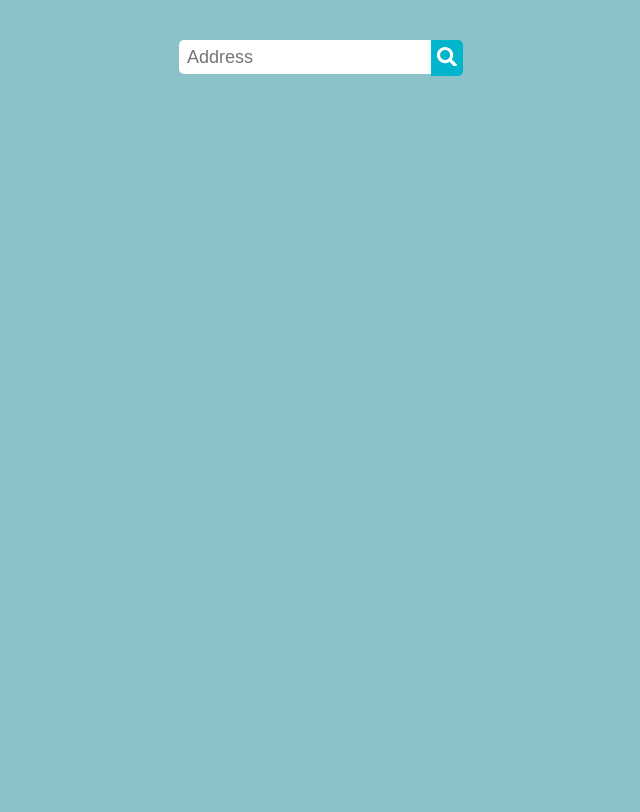
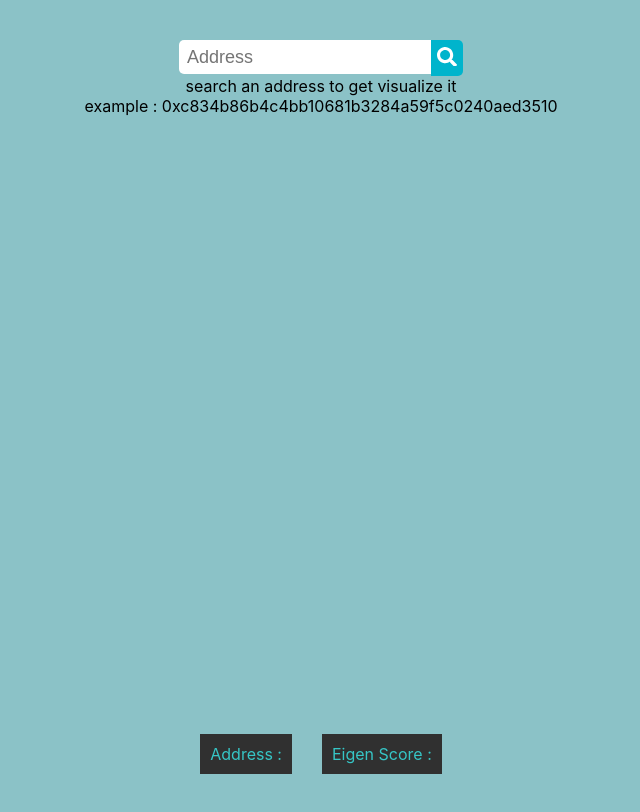
Before and after one commit to Trust-Protocol/orbis-hackathon, a React (Create React App) app in the folder frontend/: page / in a window 1280 px wide. Shown: the top 812 px of the page, without its empty margins (319-959 px from the left). Built offline with nearby package versions, Linux system fonts and the light colour scheme; the HTML template or start-up script is replaced by a standard one.

Commit message:
added a func. to show node data on click

```diff
--- a/frontend/src/App.css
+++ b/frontend/src/App.css
@@ -34,3 +34,17 @@
   border-radius: 0 5px 5px 0;
   cursor: pointer;
 }
+
+.display-info {
+  display: flex;
+  flex-wrap: wrap;
+  gap: 30px;
+  position: fixed;
+  bottom: 10px;
+}
+
+p {
+  background-color: rgb(48, 48, 48);
+  color: rgb(54, 198, 198);
+  padding: 10px;
+}
--- a/frontend/src/App.js
+++ b/frontend/src/App.js
@@ -8,6 +8,7 @@ function App() {
 	const [address, setAddress] = useState("")
 	const [nodes, setNodes] = useState([])
 	const [edges, setEdges] = useState([])
+	const [nodeData, setNodeData] = useState({})
 
 	async function callDB() {
 		// Create a neo4j driver instance
@@ -43,7 +44,7 @@ function App() {
 				allNodes.push({
 					id: record._fields[0].elementId,
 					label: record._fields[0].labels,
-					properties: record._fields[0].properties
+					properties: record._fields[0].properties,
 				})
 
 				allEdges.push({
@@ -56,7 +57,7 @@ function App() {
 				allNodes.push({
 					id: record._fields[2].elementId,
 					label: record._fields[2].labels,
-					properties: record._fields[2].properties
+					properties: record._fields[2].properties,
 				})
 			})
 
@@ -85,9 +86,11 @@ function App() {
 		},
 		nodes: {
 			color: "#A32",
-			title: "dwbj"
 		},
 		height: "800px",
+		interaction: {
+			hover: true,
+		},
 	}
 
 	function removeDuplicate(arr) {
@@ -108,6 +111,26 @@ function App() {
 	// 		console.log(e.elementId)
 	// 	}
 	// })
+
+	const events = {
+		select: ({ nodes, edges }) => {
+			showData(nodes)
+		},
+		hoverNode: ({ nodes }) => {
+			showData(nodes)
+		},
+	}
+
+	function showData(node) {
+		nodes.forEach(e => {
+			if (e.id === node) {
+				setNodeData({
+					address: e.properties.address,
+					eigenScore: e.properties.eigentrustScore,
+				})
+			}
+		})
+	}
 
 	return (
 		<div className="App">
@@ -146,10 +169,16 @@ function App() {
 			</div>
 
 			{edges.length > 0 ? (
-				<Graph graph={graph} options={options} />
+				<Graph graph={graph} options={options} events={events} />
 			) : (
-				<></>
+					<>search an address to get visualize it <br />
+					example : 0xc834b86b4c4bb10681b3284a59f5c0240aed3510</>
 			)}
+
+			<div className="display-info">
+				<p id="address">Address : {nodeData.address}</p>
+				<p id="connections">Eigen Score : {nodeData.eigenScore}</p>
+			</div>
 		</div>
 	)
 }
```
